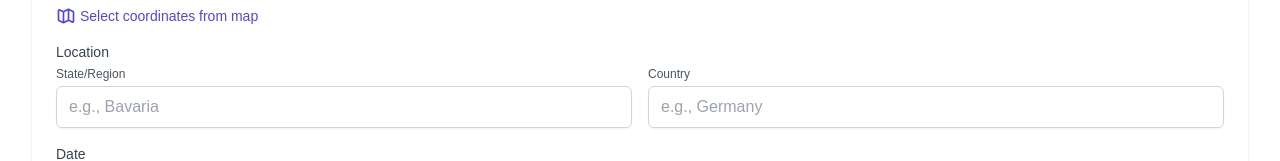
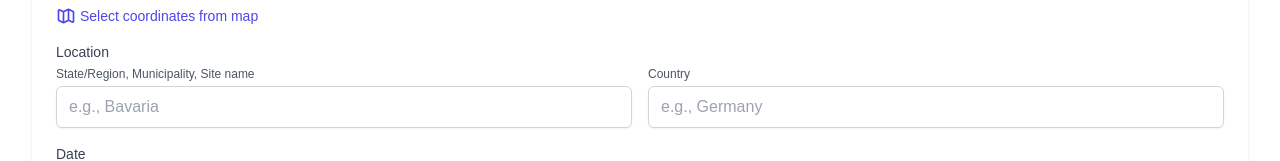
Before and after one commit to amsingh1/habitatVisualiser, a Next.js app in the folder habitat-app/: page /habitats/upload in a window 1280 px wide. Shown: the part 560-721 px from the top of the page. Built offline with nearby package versions, Linux system fonts and the light colour scheme; no server answers; the database is empty.

Commit message:
improved the labled in the form for state/region to be more descriptive

```diff
--- a/habitat-app/src/components/habitat/HabitatUpload.jsx
+++ b/habitat-app/src/components/habitat/HabitatUpload.jsx
@@ -879,7 +879,7 @@ export default function HabitatUpload() {
           <div className="grid grid-cols-2 gap-4">
             <div>
               <label htmlFor="state" className="block text-xs text-gray-600 mb-1">
-                State/Region
+                State/Region, Municipality, Site name
               </label>
               <input
                 type="text"
```
